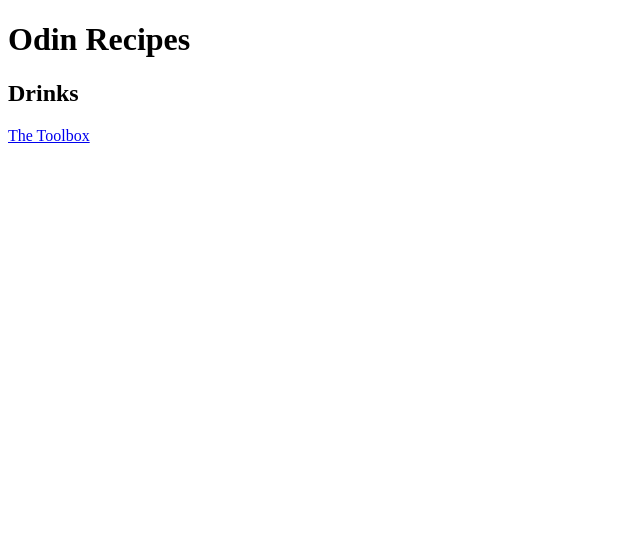
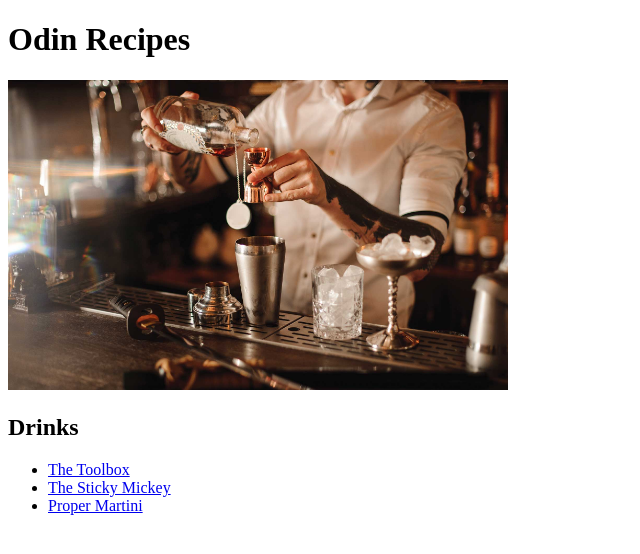
Before and after one commit to guttertothestars/odin-recipes, a plain HTML site: page index.html in a window 1280 px wide. Shown: the whole page, without its empty margins (0-640 px from the left). Drawn offline with Linux system fonts and the light colour scheme.

Commit message:
Add images

```diff
--- a/index.html
+++ b/index.html
@@ -8,7 +8,12 @@
 </head>
 <body>
   <h1>Odin Recipes</h1>
+  <img src="./images/generic-bartender.jpg" alt="a bar with a bartender" width="500" height="auto" >
   <h2>Drinks</h2>
-  <a href="recipes/the-toolbox.html">The Toolbox</a>
+  <ul>
+    <li><a href="recipes/the-toolbox.html">The Toolbox</a></li>
+    <li><a href="recipes/the-sticky-mickey.html">The Sticky Mickey</a></li>
+    <li><a href="recipes/yourrecipe.html">Proper Martini</a></li>
+  </ul>
 </body>
 </html>
```
Also changed, not shown: images/generic-bartender.jpg (added), images/martini.jpg (added), images/sticky-mickey.jpg (added).
